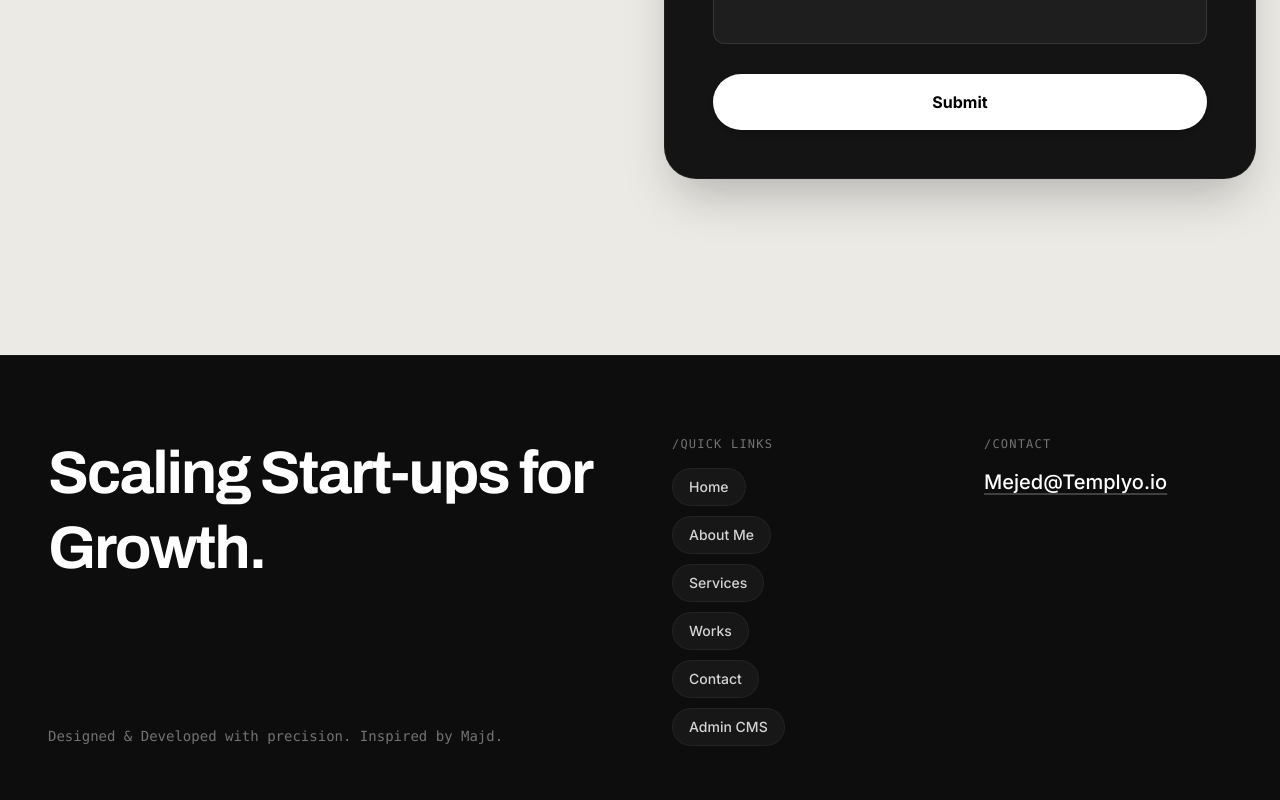
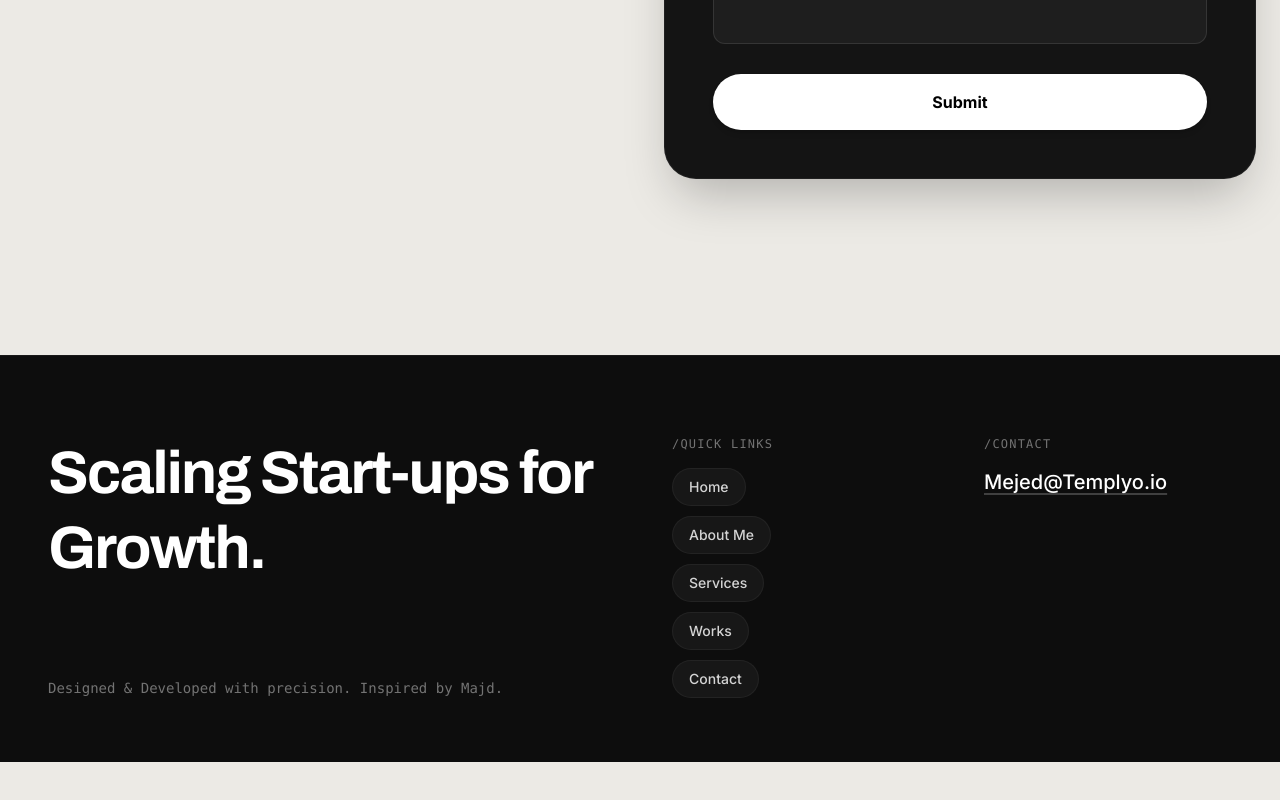
Before and after one commit to mohammad-atikuzzaman/aitkuzzaman-new-portfolio, a React (Vite) app: page / in a window 1280 px wide. Shown: the part 7316-8116 px from the top of the page. After the commit the page ends 8078 px from the top, so only its background shows below. Built offline with nearby package versions, Linux system fonts and the light colour scheme; no server answers.

Commit message:
Hide admin links and restrict admin panel access strictly to /control-panel

```diff
--- a/src/App.jsx
+++ b/src/App.jsx
@@ -21,7 +21,7 @@ export default function App() {
     if (typeof window !== 'undefined') {
       const path = window.location.pathname;
       const hash = window.location.hash;
-      if (path === '/control-panel' || hash === '#control-panel' || path === '/admin' || hash === '#admin') {
+      if (path === '/control-panel' || hash === '#control-panel') {
         return 'admin';
       }
     }
@@ -35,7 +35,7 @@ export default function App() {
     const handlePopState = () => {
       const path = window.location.pathname;
       const hash = window.location.hash;
-      if (path === '/control-panel' || hash === '#control-panel' || path === '/admin' || hash === '#admin') {
+      if (path === '/control-panel' || hash === '#control-panel') {
         setCurrentPage('admin');
       } else {
         setCurrentPage('home');
@@ -93,7 +93,7 @@ export default function App() {
     if (page === 'admin') {
       window.history.pushState(null, '', '/control-panel');
     } else {
-      if (window.location.pathname === '/control-panel' || window.location.hash === '#control-panel' || window.location.hash === '#admin') {
+      if (window.location.pathname === '/control-panel' || window.location.hash === '#control-panel') {
         window.history.pushState(null, '', '/');
       }
     }
--- a/src/components/Footer.jsx
+++ b/src/components/Footer.jsx
@@ -7,11 +7,10 @@ export default function Footer({ onNavigate }) {
     { label: 'Services', href: '#services', page: 'home' },
     { label: 'Works', href: '#projects', page: 'work' },
     { label: 'Contact', href: '#contact', page: 'home' },
-    { label: 'Admin CMS', page: 'admin' },
   ];
 
   const handleLink = (link) => {
-    if ((link.page === 'work' || link.page === 'admin') && onNavigate) {
+    if (link.page === 'work' && onNavigate) {
       onNavigate(link.page);
       window.scrollTo({ top: 0, behavior: 'smooth' });
       return;
```
